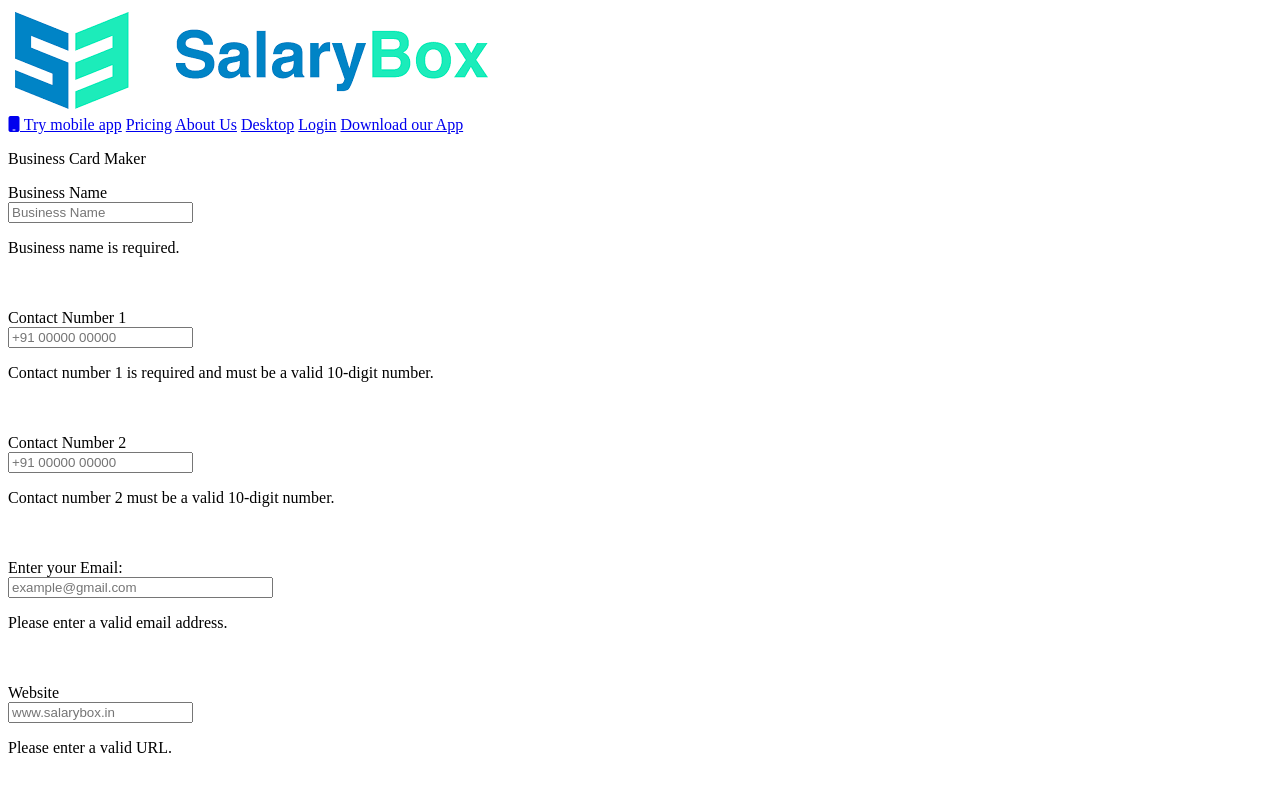
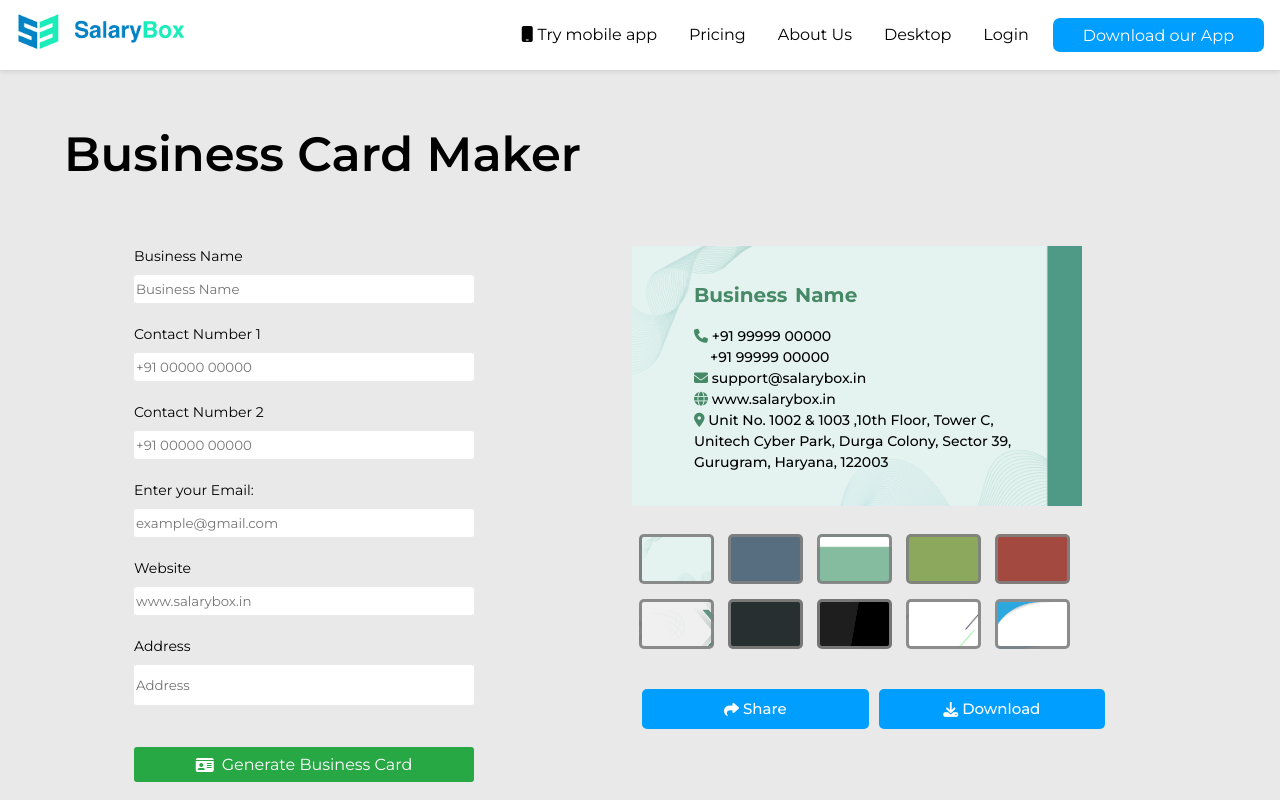
Before and after one commit to Krishna-Mangal/Business-Card, a plain HTML site: page index.html in a window 1280 px wide. Shown: the top 800 px of the page. Drawn offline with nearby package versions, Linux system fonts and the light colour scheme.

Commit message:
Update index.html

```diff
--- a/index.html
+++ b/index.html
@@ -14,7 +14,7 @@
       href="https://fonts.googleapis.com/css2?family=Poppins:ital,wght@0,100;0,200;0,300;0,400;0,500;0,600;0,700;0,800;0,900;1,100;1,200;1,300;1,400;1,500;1,600;1,700;1,800;1,900&display=swap"
       rel="stylesheet"
     />
-    <link rel="stylesheet" href="B_card_sb.css" />
+    <link rel="stylesheet" href="style.css" />
     <link
       rel="stylesheet"
       href="https://cdnjs.cloudflare.com/ajax/libs/font-awesome/6.5.2/css/all.min.css"
```
